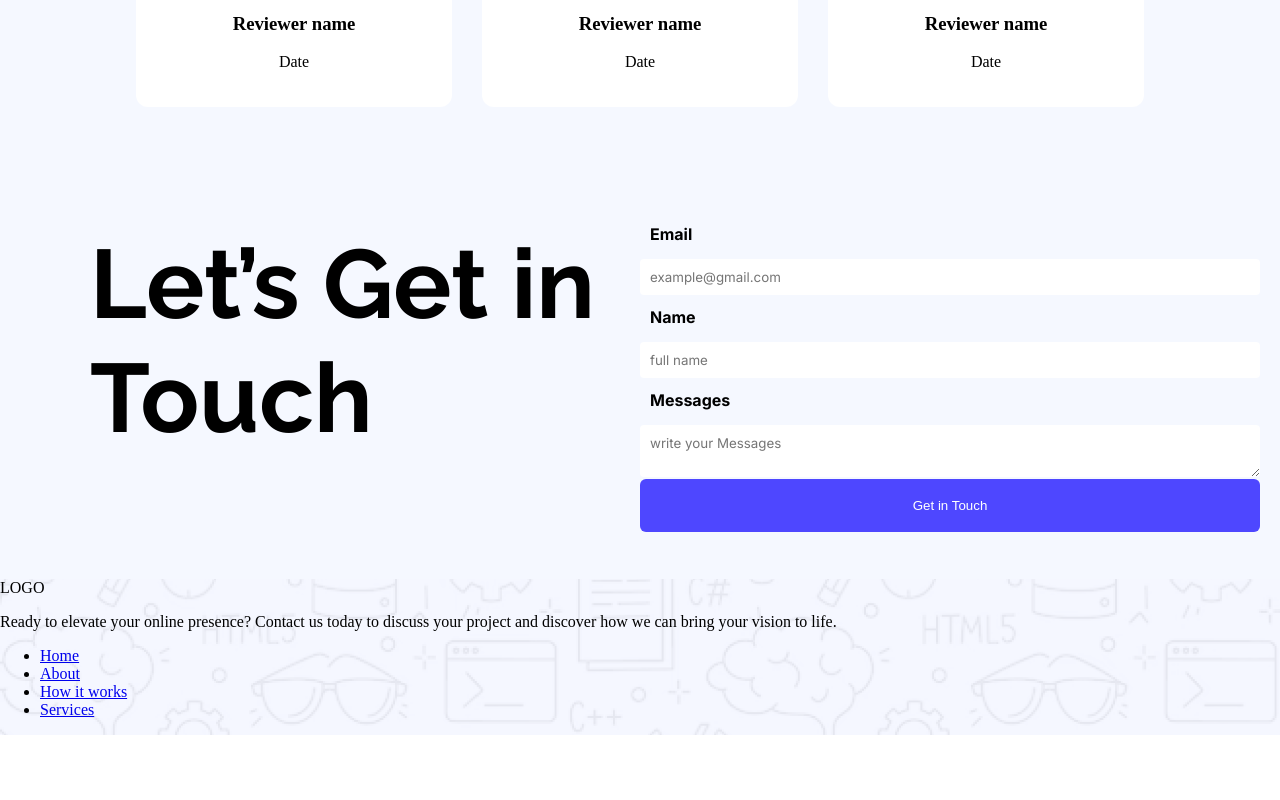
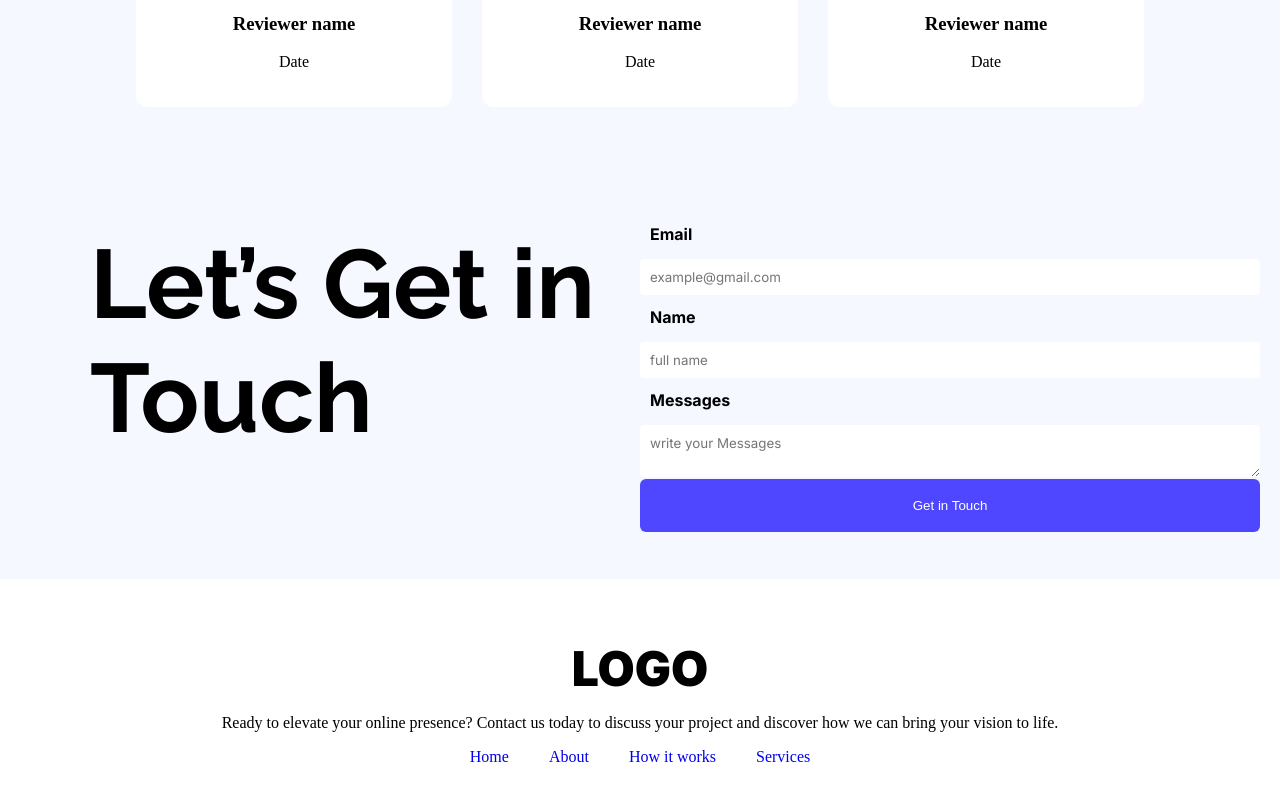
Before and after one commit to shimanta18/Programming-hero-assignment-01, a plain HTML site: page PH.html in a window 1280 px wide. Shown: the part 2288-3088 px from the top of the page. Before the commit the page ends 3023 px from the top, so only its background shows below. Drawn offline with Linux system fonts and the light colour scheme.

Commit message:
Footer section commit

```diff
--- a/PH.css
+++ b/PH.css
@@ -212,7 +212,6 @@ margin-bottom: 10px;
 
 /*Let’s Get In Touch Section*/
 
-
 .touch-container{
     background-color: #F5F8FF;
     display: flex;
@@ -263,3 +262,33 @@ button{
 button:hover{
     background-color: #008c99;
 }
+
+/*footer section*/
+.footer{
+text-align: center;
+padding: 60px 20px 30px;
+background-color: #ffffff;
+
+}
+.footer-title{
+    font-size: 48px;
+    font-family: Inter;
+    font-weight: 900;
+    margin-bottom: 10px;
+}
+.footer-tag{
+    font-size: 16px;
+    font-weight: bold;
+    margin-bottom: 10px;
+}
+
+.navigation-bar ul{
+list-style: none;
+padding: 0;
+display: flex;
+justify-content: center;
+gap: 40px;
+}
+.navigation-bar a{
+    text-decoration: none;
+}
```
